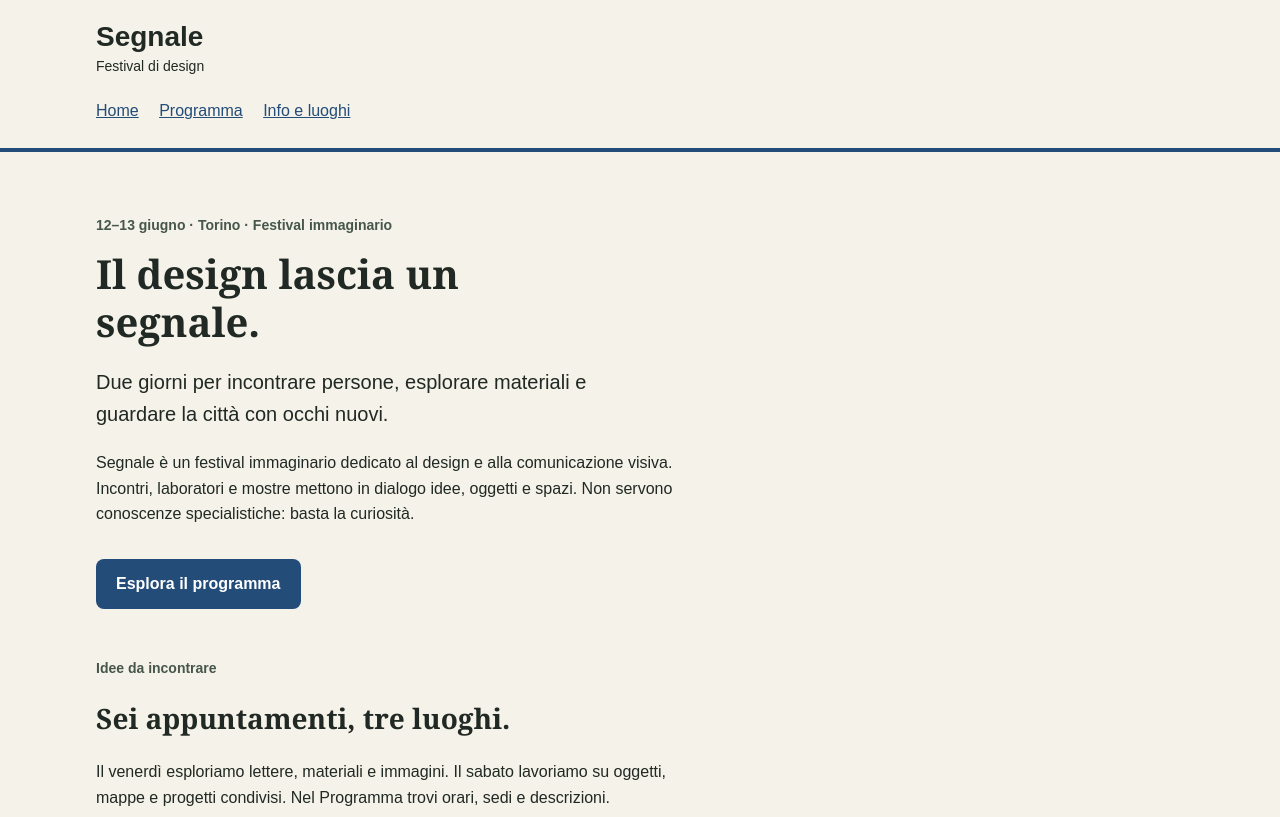
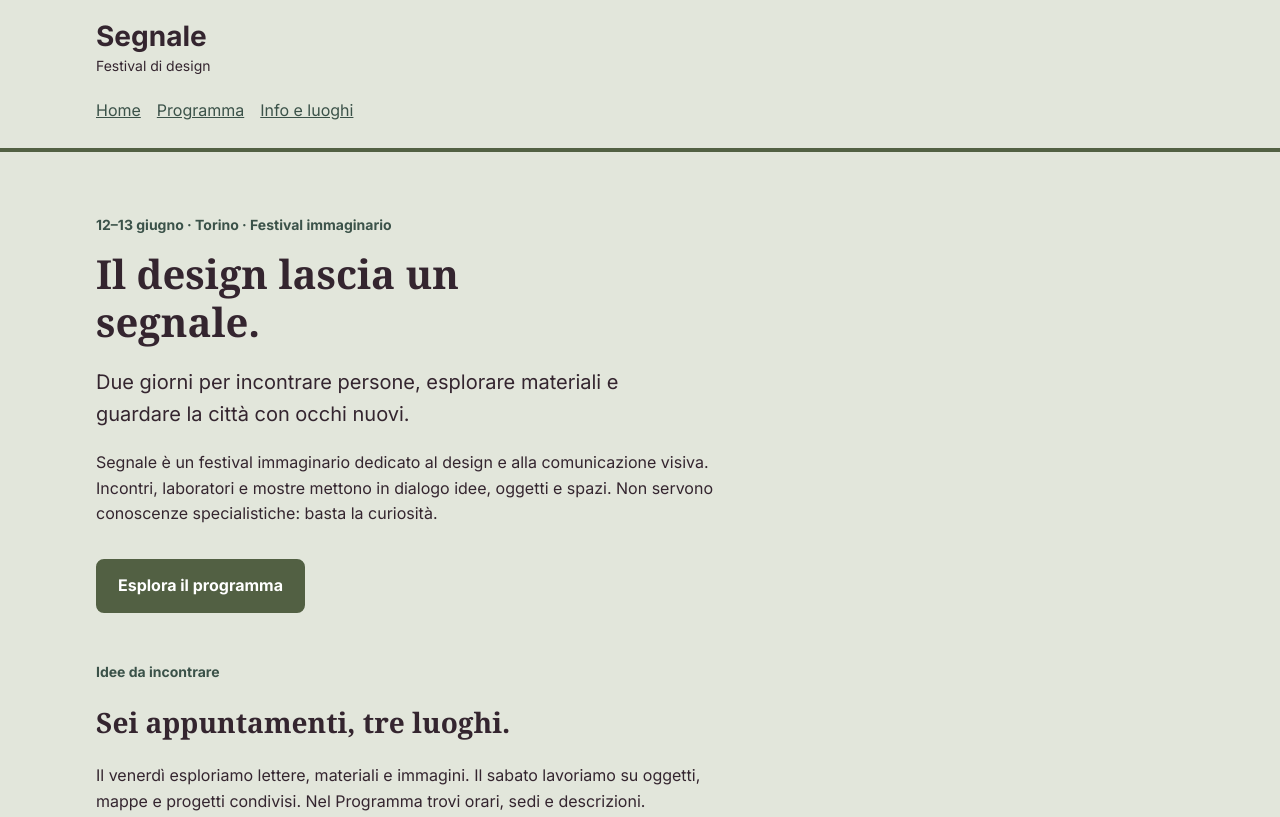
Before and after one commit to emmadeambrosis/festival-segnale, a plain HTML site: page index.html in a window 1280 px wide. Shown: the top 817 px of the page. Drawn offline with nearby package versions, Linux system fonts and the light colour scheme; a web font is replaced by a local one.

Commit message:
Add files via upload

```diff
--- a/index.html
+++ b/index.html
@@ -4,14 +4,17 @@
   <meta charset="utf-8">
   <meta name="viewport" content="width=device-width, initial-scale=1">
   <title>Segnale — Festival di design</title>
+
+  <link rel="preconnect" href="https://fonts.googleapis.com">
+  <link rel="preconnect" href="https://fonts.gstatic.com" crossorigin>
+  <link href="https://fonts.googleapis.com/css2?family=Inter:wght@400;500;600;700&display=swap" rel="stylesheet">
+  <link href="https://fonts.cdnfonts.com/css/made-soulmaze" rel="stylesheet">
+
   <link rel="stylesheet" href="style.css">
-
-
 </head>
-<script src="https://cdnjs.cloudflare.com/ajax/libs/Swiper/14.4.0/swiper-bundle.min.js"></script>
-
 <body>
   <a class="skip-link" href="#contenuto">Vai al contenuto</a>
+
   <header class="site-header">
     <div class="container">
       <a class="brand" href="index.html">Segnale<span>Festival di design</span></a>
@@ -50,8 +53,10 @@
     </section>
   </main>
 
-  <footer class="site-footer"><div class="container"><p>Segnale · Progetto didattico · Festival immaginario</p></div></footer>
-  <script src="https://cdnjs.cloudflare.com/ajax/libs/Swiper/14.4.0/swiper-bundle.min.js"></script>
-
+  <footer class="site-footer">
+    <div class="container">
+      <p>Segnale · Progetto didattico · Festival immaginario</p>
+    </div>
+  </footer>
 </body>
 </html>
--- a/style.css
+++ b/style.css
@@ -1,13 +1,10 @@
-/* Segnale: esempio completo della consegna su Home e Programma. */
-
-/* Valori condivisi: le regole interessate li richiamano con var(). */
 :root {
-  --colore-primario: #234c78;
-  --colore-primario-scuro: #163454;
-  --colore-sfondo: #f5f2e9;
-  --colore-testo: #202923;
-  --font-testo: Arial, Helvetica, sans-serif;
-  --font-titoli: Georgia, "Times New Roman", serif;
+  --colore-primario: #526043;
+  --colore-primario-scuro: #3B5249;
+  --colore-sfondo: #E2E6DB;
+  --colore-testo: #34252F;
+  --font-testo: "Inter", Arial, Helvetica, sans-serif;
+  --font-titoli: "MADE Soulmaze", Georgia, "Times New Roman", serif;
 }
 
 * {
@@ -24,7 +21,7 @@ body {
 }
 
 a {
-  color: var(--colore-primario);
+  color: var(--colore-primario-scuro);
 }
 
 a:hover {
@@ -33,6 +30,7 @@ a:hover {
 
 a:focus {
   outline: 3px solid var(--colore-testo);
+  outline-offset: 3px;
 }
 
 .container {
@@ -42,8 +40,12 @@ a:focus {
 }
 
 .site-header {
+  position: sticky;
+  top: 0;
+  z-index: 1000;
   padding: 1.25rem 0;
   border-bottom: 4px solid var(--colore-primario);
+  background: var(--colore-sfondo);
 }
 
 .brand {
@@ -62,13 +64,17 @@ a:focus {
   font-weight: normal;
 }
 
+/* Sotto i 600 px: collegamenti in colonna. */
 nav {
+  display: flex;
+  flex-direction: column;
+  align-items: flex-start;
+  gap: 0.5rem;
   margin-top: 1rem;
 }
 
 nav a {
-  display: inline-block;
-  margin-right: 1rem;
+  display: block;
   padding: 0.25rem 0;
 }
 
@@ -78,7 +84,7 @@ nav a {
 
 .eyebrow,
 .event-meta {
-  color: #46564b;
+  color: var(--colore-primario-scuro);
   font-size: 0.875rem;
   font-weight: bold;
 }
@@ -118,15 +124,27 @@ h3 {
   display: inline-block;
   margin-top: 1rem;
   padding: 0.75rem 1.25rem;
+  border: 2px solid var(--colore-primario);
   border-radius: 0.5rem;
   background: var(--colore-primario);
   color: #ffffff;
   font-weight: bold;
+  text-align: center;
+  text-decoration: none;
+  cursor: pointer;
+  transition: background-color 0.2s ease, border-color 0.2s ease;
+}
+
+.button-link:hover {
+  border-color: var(--colore-primario-scuro);
+  background: var(--colore-primario-scuro);
+  color: #ffffff;
   text-decoration: none;
 }
 
-.button-link:hover {
-  background: var(--colore-primario-scuro);
+.button-link:focus-visible {
+  outline: 3px solid var(--colore-testo);
+  outline-offset: 3px;
 }
 
 .content-section {
@@ -176,7 +194,7 @@ h3 {
 
 .event-card {
   overflow: hidden;
-  border: 1px solid #b7c0b7;
+  border: 1px solid var(--colore-primario-scuro);
   border-radius: 0.75rem;
   background: #ffffff;
 }
@@ -193,14 +211,14 @@ h3 {
 
 .event-place {
   margin-bottom: 0;
-  color: #46564b;
+  color: var(--colore-primario-scuro);
   font-size: 0.875rem;
 }
 
 .site-footer {
   padding: 1.25rem 0;
-  border-top: 1px solid #b7c0b7;
-  color: #46564b;
+  border-top: 1px solid var(--colore-primario-scuro);
+  color: var(--colore-primario-scuro);
   font-size: 0.875rem;
 }
 
@@ -217,14 +235,21 @@ h3 {
   top: 1rem;
 }
 
-/* Da 600 px: due colonne. */
+/* Da 600 px: collegamenti in riga e griglia degli eventi a due colonne. */
 @media (min-width: 600px) {
+  nav {
+    flex-direction: row;
+    flex-wrap: wrap;
+    align-items: center;
+    gap: 1rem;
+  }
+
   .event-grid {
     grid-template-columns: repeat(2, 1fr);
   }
 }
 
-/* Da 1024 px: tre colonne. */
+/* Da 1024 px: griglia degli eventi a tre colonne. */
 @media (min-width: 1024px) {
   .event-grid {
     grid-template-columns: repeat(3, 1fr);
```
Also changed, not shown: info.html (+6 -0 lines), programma.html (+7 -1 lines).
